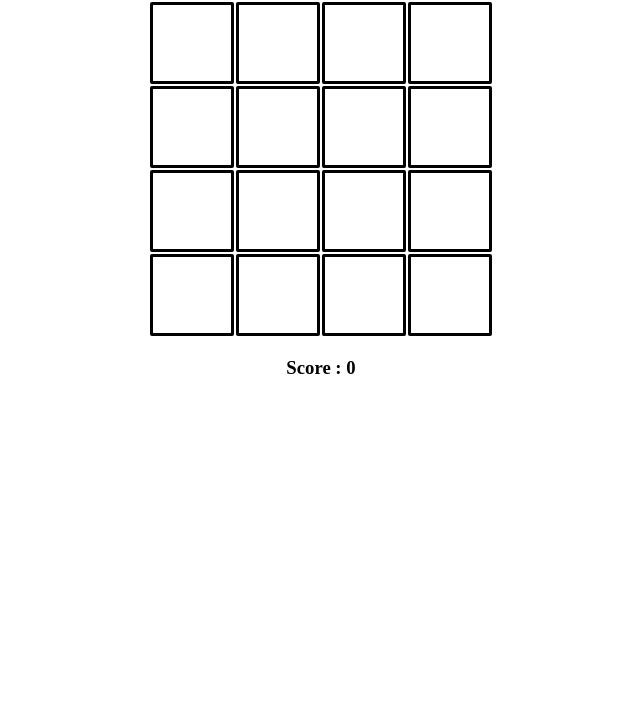
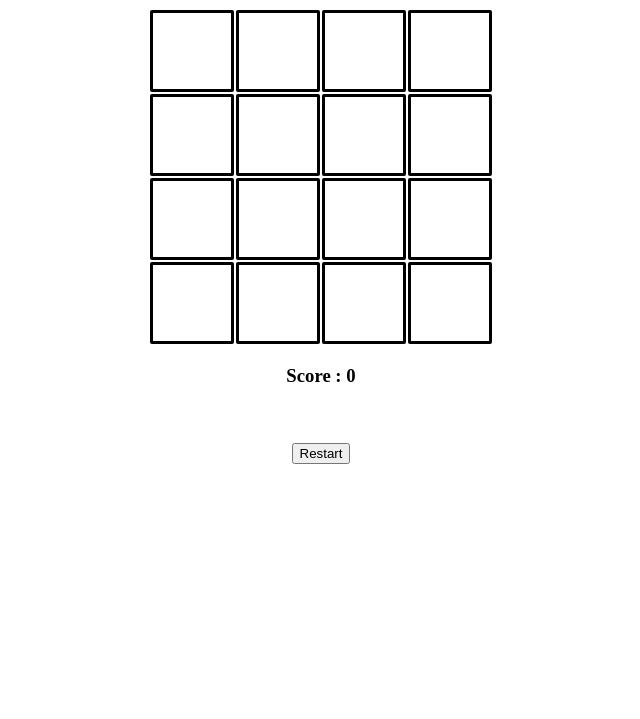
Before and after one commit to tanoshiibot/memory-becode, a plain HTML site: page index.html in a window 1280 px wide. Shown: the part 81-800 px from the top of the page, without its empty margins (319-959 px from the left). Drawn offline with Linux system fonts and the light colour scheme.

Commit message:
Restart button

```diff
--- a/index.html
+++ b/index.html
@@ -11,6 +11,7 @@
     <div id="target"></div>
     <h3 id="score">Score : 0</h3>
     <h3 id="won"></h3>
+    <button onclick="gameInit()">Restart</button>
     <script src="memory.js"></script>
 </body>
 </html>
--- a/memory.js
+++ b/memory.js
@@ -7,8 +7,8 @@ const COOKIE = "&#127850;";
 const CACTUS = "&#127797;";
 const GRAPES = "&#127815;";
 
-let startingDeck = [RAINBOW, RAINBOW, SAKURA, SAKURA, MUSHROOM, MUSHROOM, FOURLEAFCLOVER, FOURLEAFCLOVER, CAKE, CAKE, COOKIE, COOKIE, CACTUS, CACTUS, GRAPES, GRAPES];
-
+const startingDeck = [RAINBOW, RAINBOW, SAKURA, SAKURA, MUSHROOM, MUSHROOM, FOURLEAFCLOVER, FOURLEAFCLOVER, CAKE, CAKE, COOKIE, COOKIE, CACTUS, CACTUS, GRAPES, GRAPES];
+let game;
 
 class Card {
     constructor(card, id) {
@@ -39,7 +39,8 @@ class Game {
         this.cardToggled = 0;
     }
 
-    shuffleCards(deck) {
+    shuffleCards(startingDeck) {
+        let deck = [...startingDeck];
         let shuffledPile = [];
         let cardsNumber = deck.length;
         for (let i = 0; i < cardsNumber; i++) {
@@ -67,7 +68,12 @@ class Game {
     }
 }
 
-function gameInit(game) {
+function gameInit() {
+    game = new Game(startingDeck);
+    gameDisplay(game);
+}
+
+function gameDisplay(game) {
     let table = document.createElement("table");
 
     for (let i = 0; i < 4; i++) {
@@ -85,7 +91,11 @@ function gameInit(game) {
         table.appendChild(row);
     }
 
+    document.getElementById("target").innerHTML = "";
     document.getElementById("target").appendChild(table);
+
+    document.getElementById("score").innerText = "Score : " + game.score;
+    document.getElementById("won").innerText = "";
 }
 
 function clickCallback(event) {
@@ -106,8 +116,7 @@ function clickCallback(event) {
     }
 }
 
-let game = new Game(startingDeck);
 
 (() => {
-    gameInit(game);
+    gameInit();
 })();
--- a/style.css
+++ b/style.css
@@ -1,8 +1,8 @@
-h1 {
-    text-align: center;
+body {
+    display: flex;
+    flex-direction: column;
+    align-items: center;
 }
-
-
 
 #target{
     width: 100%;
@@ -20,16 +20,3 @@ td {
 .hidden {
     visibility: hidden;
 }
-
-.revealed {
-    visibility : visible;
-}
-
-.catched {
-    visibility: visible;
-}
-
-
-h3{
-    text-align: center;
-}
```
